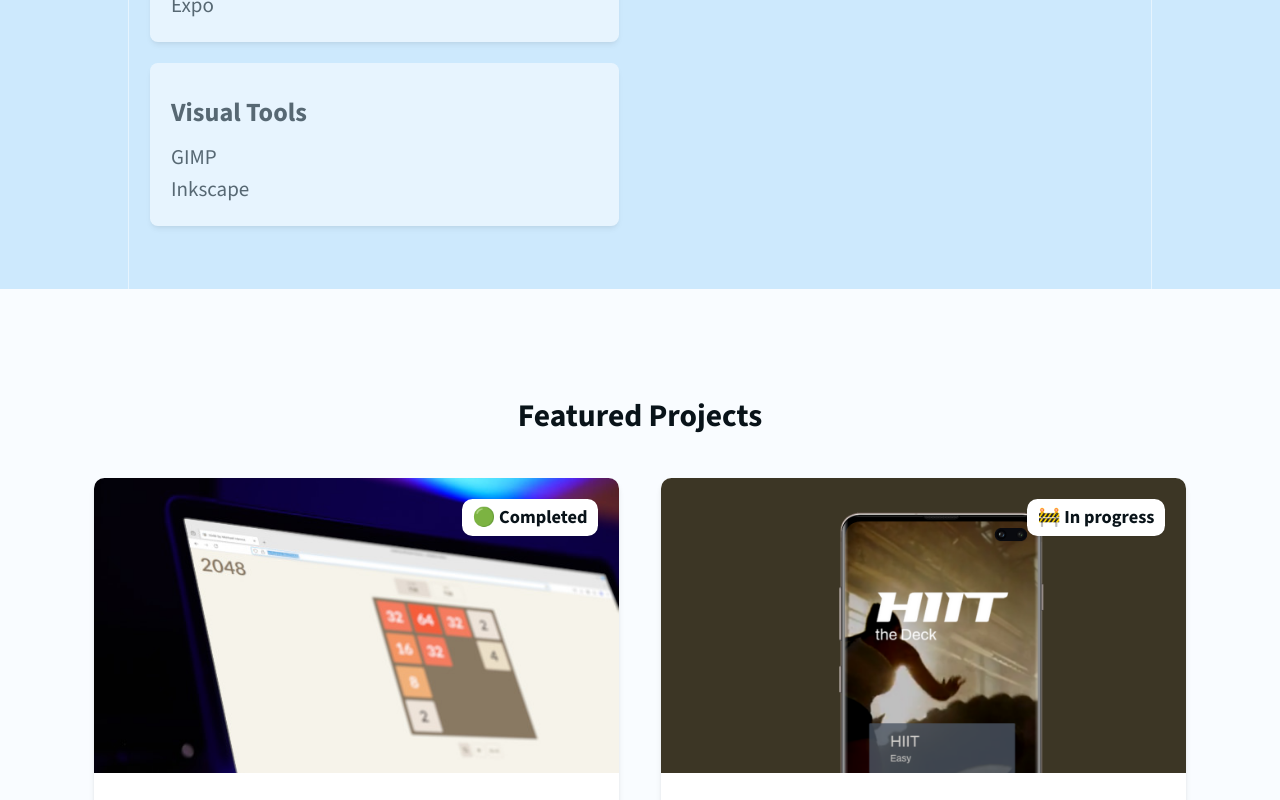
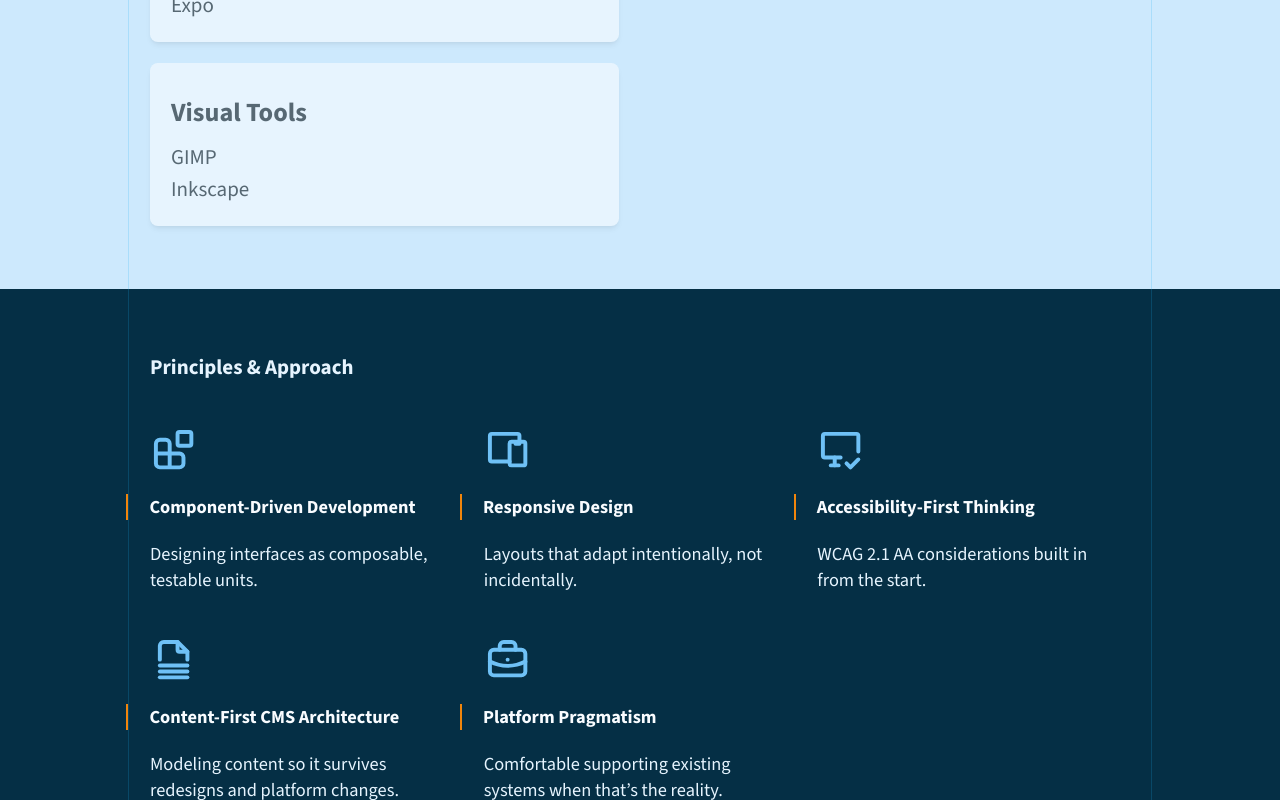
Before and after one commit to mrhanna/mrhanna-portfolio, a Next.js app: page / in a window 1280 px wide. Shown: the part 2000-2800 px from the top of the page. Built offline with nearby package versions, Linux system fonts and the light colour scheme.

Commit message:
Added an Approach section

```diff
--- /dev/null
+++ b/app/components/ApproachSection.tsx
@@ -0,0 +1,77 @@
+import Image from 'next/image';
+import Badge, { BadgeSlug } from './Badge';
+import StatusBadge, { Status } from './StatusBadge';
+import Link from 'next/link';
+import { IconType } from 'react-icons';
+import { PiDevices, PiPuzzlePiece } from 'react-icons/pi';
+import {
+  TbBlocks,
+  TbBriefcase,
+  TbDeviceDesktopCheck,
+  TbDevices,
+  TbFileStack,
+  TbServerCog,
+} from 'react-icons/tb';
+
+interface ApproachPoint {
+  title: string;
+  description: string;
+  icon: IconType;
+}
+
+const approachPoints: ApproachPoint[] = [
+  {
+    title: 'Component-Driven Development',
+    description: 'Designing interfaces as composable, testable units.',
+    icon: TbBlocks,
+  },
+  {
+    title: 'Responsive Design',
+    description: 'Layouts that adapt intentionally, not incidentally.',
+    icon: TbDevices,
+  },
+  {
+    title: 'Accessibility-First Thinking',
+    description: 'WCAG 2.1 AA considerations built in from the start.',
+    icon: TbDeviceDesktopCheck,
+  },
+  {
+    title: 'Content-First CMS Architecture',
+    description:
+      'Modeling content so it survives redesigns and platform changes.',
+    icon: TbFileStack,
+  },
+  {
+    title: 'Platform Pragmatism',
+    description:
+      'Comfortable supporting existing systems when that’s the reality.',
+    icon: TbBriefcase,
+  },
+];
+
+export default function ApproachSection() {
+  return (
+    <section className="bg-ui-blue-900">
+      <div className="px-4 container sideline py-8 lg:pb-16">
+        <h2 className="Text text-ui-blue-100 font-black py-4">
+          Principles &amp; Approach
+        </h2>
+
+        <div className="grid grid-cols-3 gap-4">
+          {approachPoints.map((point) => (
+            <div key={point.title} className="pr-4">
+              <point.icon
+                aria-hidden="true"
+                className="text-4xl my-4 stroke-ui-blue-400"
+              />
+              <h3 className="text-sm font-bold text-ui-blue-50 border-l-2 border-l-accent-orange-500 pl-4 -ml-4.5 mb-4">
+                {point.title}
+              </h3>
+              <p className="text-sm text-ui-blue-100">{point.description}</p>
+            </div>
+          ))}
+        </div>
+      </div>
+    </section>
+  );
+}
--- a/app/components/SkillsSection.tsx
+++ b/app/components/SkillsSection.tsx
@@ -211,10 +211,10 @@ export default function SkillsSection() {
   };
 
   return (
-    <section className="bg-ui-blue-200">
+    <section className="bg-ui-blue-200" id="skills-section">
       <div className="container sideline px-4">
         <h2 className="Text text-ui-blue-800 font-black pt-12 pb-4">
-          Skills & Technologies
+          Platforms &amp; Tools
         </h2>
 
         <div className="sr-only">
--- a/app/page.tsx
+++ b/app/page.tsx
@@ -6,6 +6,7 @@ import ProjectsSection from './components/ProjectsSection';
 import ContactSection from './components/ContactSection';
 import ContactModal from './components/ContactModal';
 import { Suspense } from 'react';
+import ApproachSection from './components/ApproachSection';
 
 export default function SimplePortfolio() {
   return (
@@ -16,6 +17,7 @@ export default function SimplePortfolio() {
       <main className="min-h-screen">
         <HeroSection />
         <SkillsSection />
+        <ApproachSection />
         <ProjectsSection />
         <ContactSection />
       </main>
--- a/app/styles/globals.css
+++ b/app/styles/globals.css
@@ -8,7 +8,7 @@
 }
 
 @theme inline {
-  --sideline-color: var(--color-ui-blue-100);
+  --sideline-color: #19aaf033;
 
   --color-*: initial;
 
```
